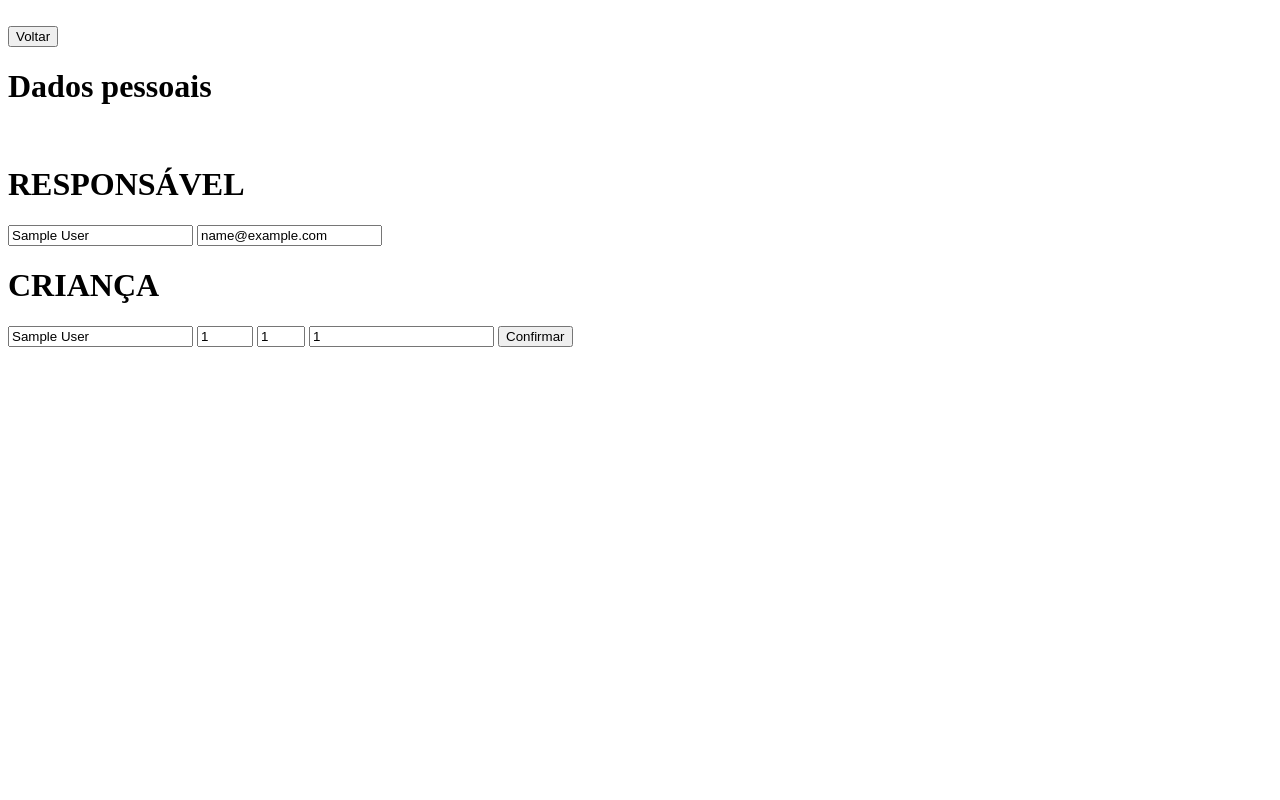
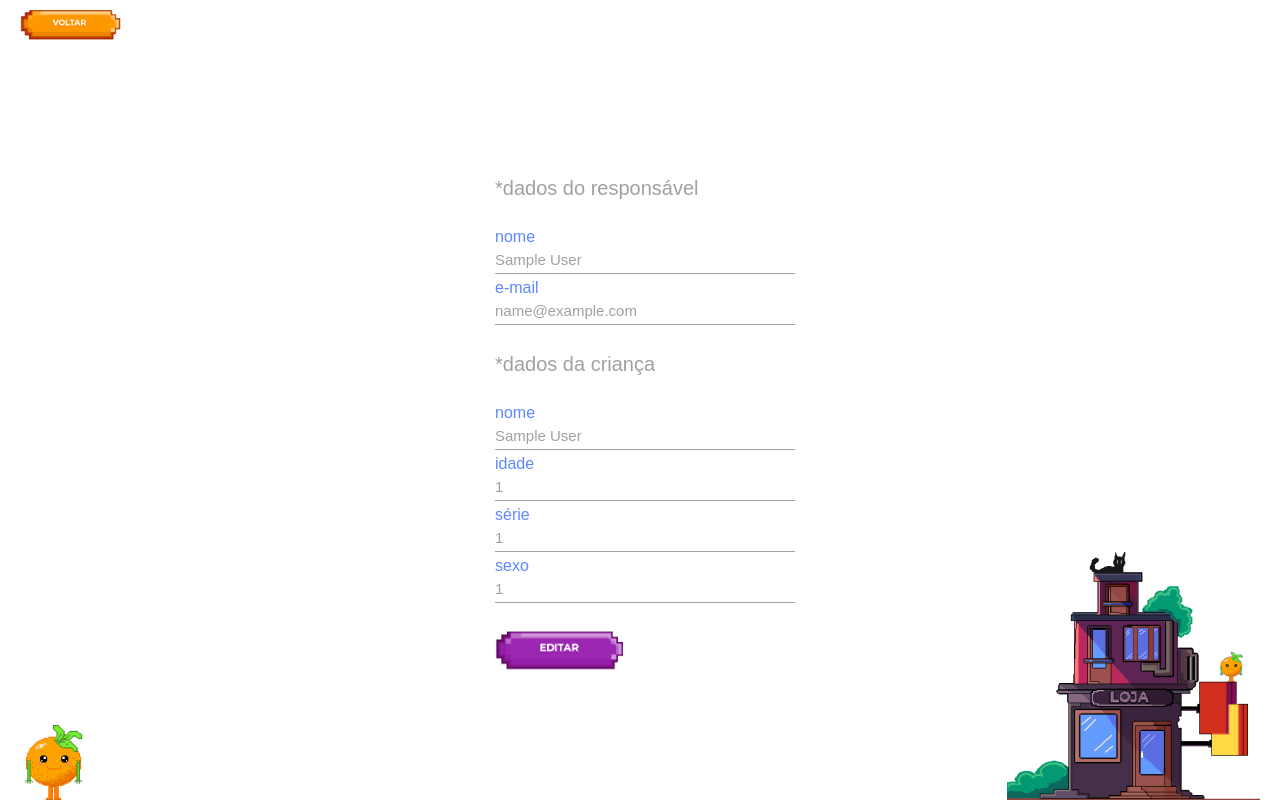
Before and after one commit to JP-04/backend-tcc, a PHP site: page /consulta.php in a window 1280 px wide. Run offline with PHP 8.4, Linux system fonts and the light colour scheme; the visitor is signed in with stand-in values (Sample User, id 1); data that the repository does not hold is empty.

Commit message:
css feito

```diff
--- /dev/null
+++ b/consulta.css
@@ -0,0 +1,76 @@
+*{
+    padding: 0;
+    margin: 0;
+    box-sizing: border-box;
+    font-family: 'Montserrat', sans-serif;
+    text-decoration: none;
+}
+body{
+    height: 100vh;
+    width: 100%;
+    position: relative;
+    padding-left: 20px;
+    padding-top: 50px;
+    display: flex;
+    align-items: center;
+    justify-content: center;
+}
+.voltar{
+    position: absolute;
+    height: 30px;
+    top: 10px;
+    left: 20px;
+}
+.loja, .laranja{
+    position: absolute;
+    bottom: 0;
+    z-index: -1;
+}
+.laranja{
+    left: 20px;
+}
+.loja{
+    right: 20px;
+}
+form{
+    display: flex;
+    flex-direction: column;
+    justify-content: start;
+    align-items: flex-start;
+    grid-gap:5px;
+    padding: 10px;
+    padding-right: 20px;
+}
+h1{
+    color: #5F88FF;
+    font-weight: 600;
+    font-size: 20px;
+}
+span{
+    color: #5F88FF;
+}
+input{
+    width: 100%;
+    border: none;
+    border-bottom: solid 1px #A1A1A1;
+    padding-bottom: 5px;
+    outline: none;
+    font-size: 15px;
+    color: #A1A1A1;
+    width: 300px;
+
+}
+p{
+    color:#A1A1A1;
+    font-weight: 100;
+    font-size: 20px;
+}
+button{
+    background: none;
+    border: none;
+    outline: none;
+    cursor: pointer;
+}
+button > img{
+    height: 40px;
+}
--- a/consulta.php
+++ b/consulta.php
@@ -44,24 +44,33 @@
     <meta charset="UTF-8">
     <meta http-equiv="X-UA-Compatible" content="IE=edge">
     <meta name="viewport" content="width=device-width, initial-scale=1.0">
+    <link rel="preconnect" href="https://fonts.googleapis.com">
+    <link rel="preconnect" href="https://fonts.gstatic.com" crossorigin>
+    <link rel="stylesheet" href="./consulta.css">
     <title>Dados pessoais</title>
 </head>
 <body>
-<br><a href="dashboard.php"><button>Voltar</button></a>
+    <img src="./img/loja.png" alt="" class="loja">
+    <img src="./img/laranja.png" alt="" class="laranja">
+    <a href="dashboard.php"><img src="./img/btn-voltar 4.png" alt="" class="voltar"></a>
 
     <form action="consulta.php" method="POST">
-    <h1>Dados pessoais</h1><br>
-    <h1>RESPONSÁVEL</h1>
-
+    <p>*dados do responsável</p> <br>
+    <span>nome</span>
     <input type="text"  placeholder="Nome do responsável" name="nomeResponsavel" value="<?=$_SESSION['nomeResponsavel']?>">
-    <input type="email" placeholder="E-mail" name="email" value="<?=$_SESSION['email']?>">
-
-    <h1>CRIANÇA</h1>
+    <span>e-mail</span>
+    <input type="email" placeholder="E-mail" name="email" value="<?=$_SESSION['email']?>"> <br>
+    <p>*dados da criança</p><br>
+    <span>nome</span>
     <input type="text"     placeholder="nome"  name="nomeCrianca"  value="<?=$_SESSION['nomeCrianca'] ?>" required >
+    <span>idade</span>
     <input type="number"   placeholder="idade" name="idadeCrianca" value="<?=$_SESSION['idadeCrianca']?>" required min="1" max="12">
+    <span>série</span>
     <input type="number"   placeholder="série" name="serieCrianca" value="<?=$_SESSION['serieCrianca']?>" required min="1" max="9">
+    <span>sexo</span>
     <input type="text"     placeholder="sexo"  value="<?=$_SESSION['sexoCrianca']?>" name="sexoCrianca">
-    <input type="submit" value="Confirmar" name="btn_Confirmar">
+    <br>
+    <button type="submit" value="Confirmar" name="btn_Confirmar"><img src="./img/btn-editar.png" alt=""></button>
 
 
     </form>
```
Also changed, not shown: cadastro.php (+15 -10 lines), dashboard.css (added, +59 -0 lines), dashboard.php (+26 -3 lines), index.php (+19 -6 lines), style.css (+88 -1 lines), img/btn-cadastrar.png (added), img/btn-editar.png (added), img/btn-entrar.png (added), img/btn-login.png (added), img/laranja.png (renamed from img/laranja3 16.png), img/loja.png (renamed from img/Loja 6.png).
